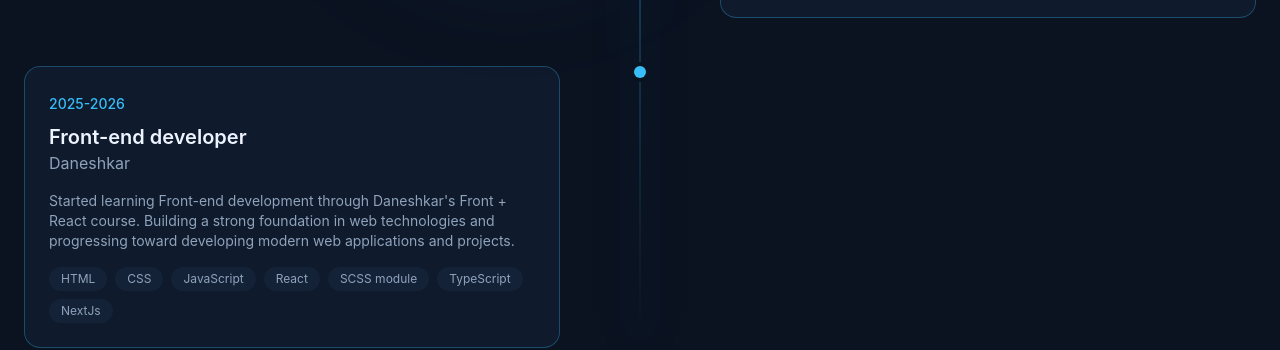
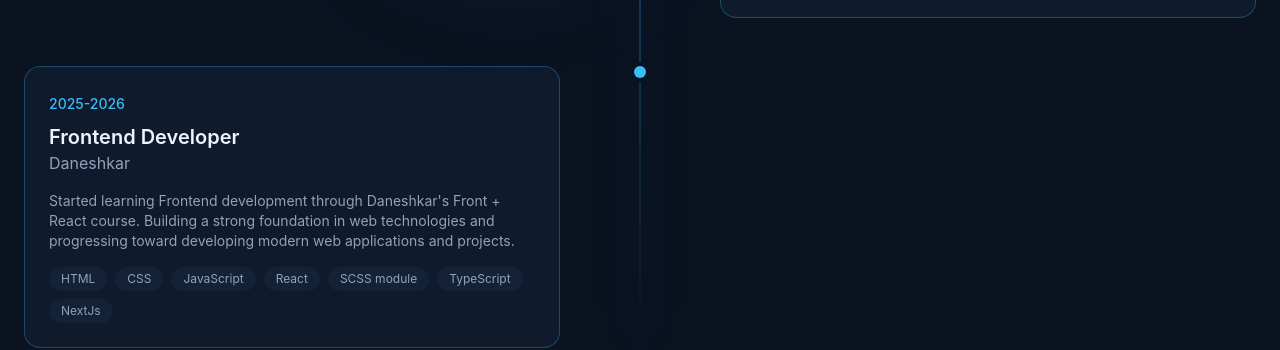
Before and after one commit to alirezashojaian1987/Alireza-Shojaian-Portfolio, a Next.js app: page / in a window 1280 px wide. Shown: the part 4540-4890 px from the top of the page. Built offline with nearby package versions, Linux system fonts and the light colour scheme.

Commit message:
Added target blank for links in projects

```diff
--- a/Components/Sections/Experience.tsx
+++ b/Components/Sections/Experience.tsx
@@ -19,9 +19,9 @@ const experiences=[
 
     {
         period:"2025-2026",
-        role:"Front-end developer",
+        role:"Frontend Developer",
         company:"Daneshkar",
-        description:"Started learning Front-end development through Daneshkar's Front + React course. Building a strong foundation in web technologies and progressing toward developing modern web applications and projects.",
+        description:"Started learning Frontend development through Daneshkar's Front + React course. Building a strong foundation in web technologies and progressing toward developing modern web applications and projects.",
         technologies:["HTML", "CSS", "JavaScript", "React", "SCSS module", "TypeScript", "NextJs"],
         current:false,
     },
--- a/Components/Sections/Projects.tsx
+++ b/Components/Sections/Projects.tsx
@@ -96,6 +96,7 @@ export default function Projects(){
                                 <div className="absolute inset-0 flex items-center justify-center gap-4 opacity-0 group-hover:opacity-100 transition-opacity duration-300">
                                     <Link
                                         href={prj.link}
+                                        target="_blank"
                                         className="p-3 rounded-full glass hover:bg-primary hover:text-primary-foreground transition-all"
                                     >
                                         <ArrowUpRight className="w-5 h-5"/>
@@ -103,6 +104,7 @@ export default function Projects(){
 
                                     <Link
                                         href={prj.link}
+                                        target="_blank"
                                         className="p-3 rounded-full glass hover:bg-primary hover:text-primary-foreground transition-all"
                                     >
                                         <FaGithub className="w-5 h-5"/>
@@ -116,10 +118,9 @@ export default function Projects(){
                                     <h3 className="text-xl font-semibold group-hover:text-primary transition-colors">{prj.title}</h3>
                                     <ArrowUpRight
                                         className="
-                                            w-5 h-5 text-muted-foreground group-hover:text-primary
-                                            group-hover:translate-x-1
-                                            group-hover:-translate-y-1 transition-all
-                                        "
+                                        w-5 h-5 text-muted-foreground group-hover:text-primary
+                                        group-hover:translate-x-1
+                                        group-hover:-translate-y-1 transition-all"
                                     />
                                 </div>
 
```
